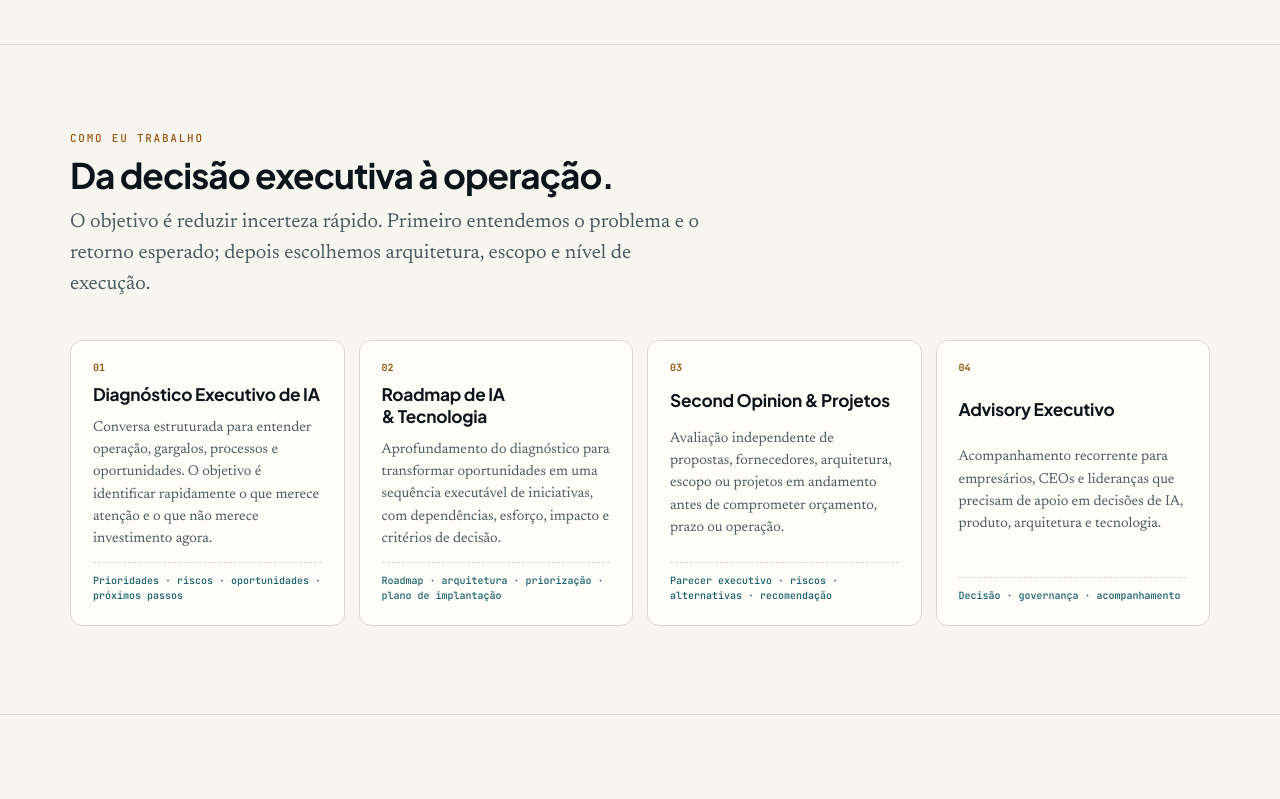
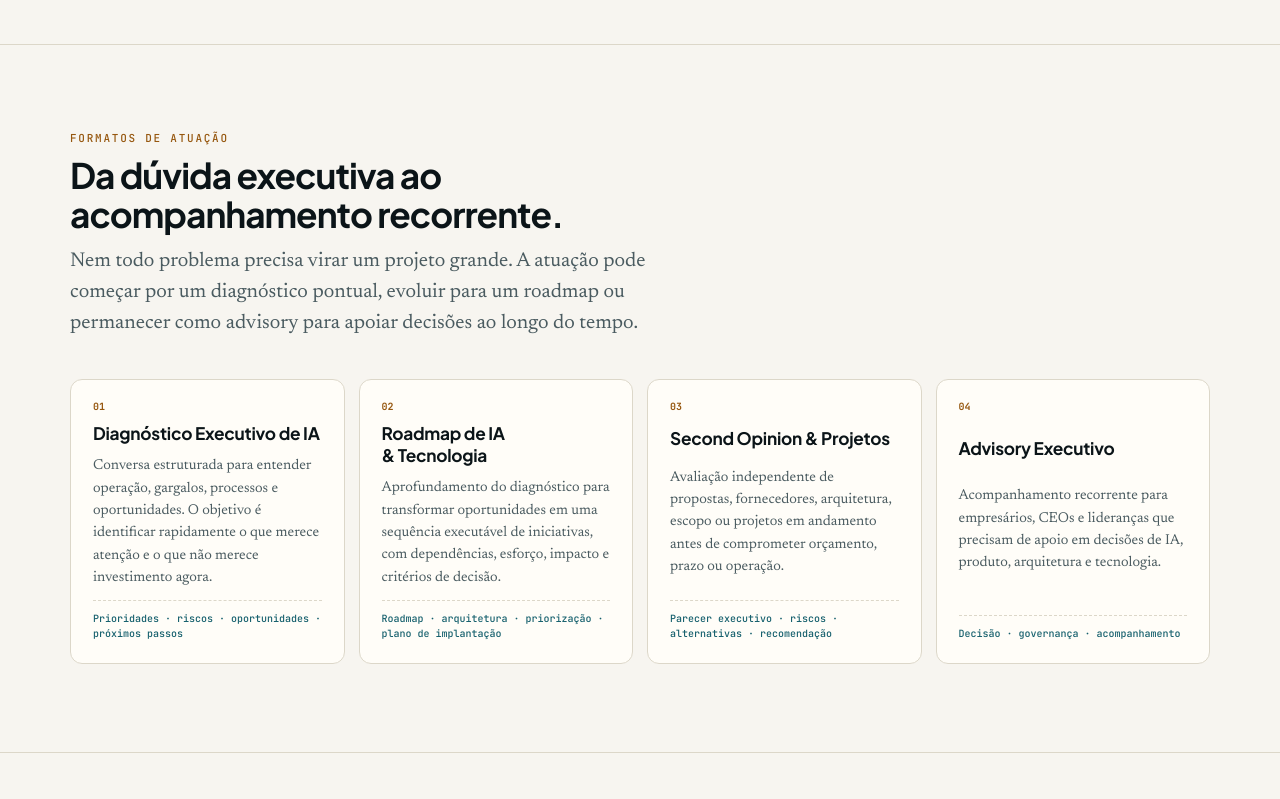
Before and after one commit to klausterra/klausterra.com.br, a React (Vite) app: page / in a window 1280 px wide. Shown: the part 3820-4619 px from the top of the page. Built offline with nearby package versions, Linux system fonts and the light colour scheme.

Commit message:
Turn work modes into consulting offers

```diff
--- a/src/components/WorkModes.tsx
+++ b/src/components/WorkModes.tsx
@@ -5,9 +5,9 @@ export function WorkModes() {
   return (
     <Section
       id="como-trabalho"
-      eyebrow="Como eu trabalho"
-      title="Da decisão executiva à operação."
-      lede="O objetivo é reduzir incerteza rápido. Primeiro entendemos o problema e o retorno esperado; depois escolhemos arquitetura, escopo e nível de execução."
+      eyebrow="Formatos de atuação"
+      title="Da dúvida executiva ao acompanhamento recorrente."
+      lede="Nem todo problema precisa virar um projeto grande. A atuação pode começar por um diagnóstico pontual, evoluir para um roadmap ou permanecer como advisory para apoiar decisões ao longo do tempo."
     >
       <div className="work-grid">
         {WORK_MODES.map((item) => (
```
